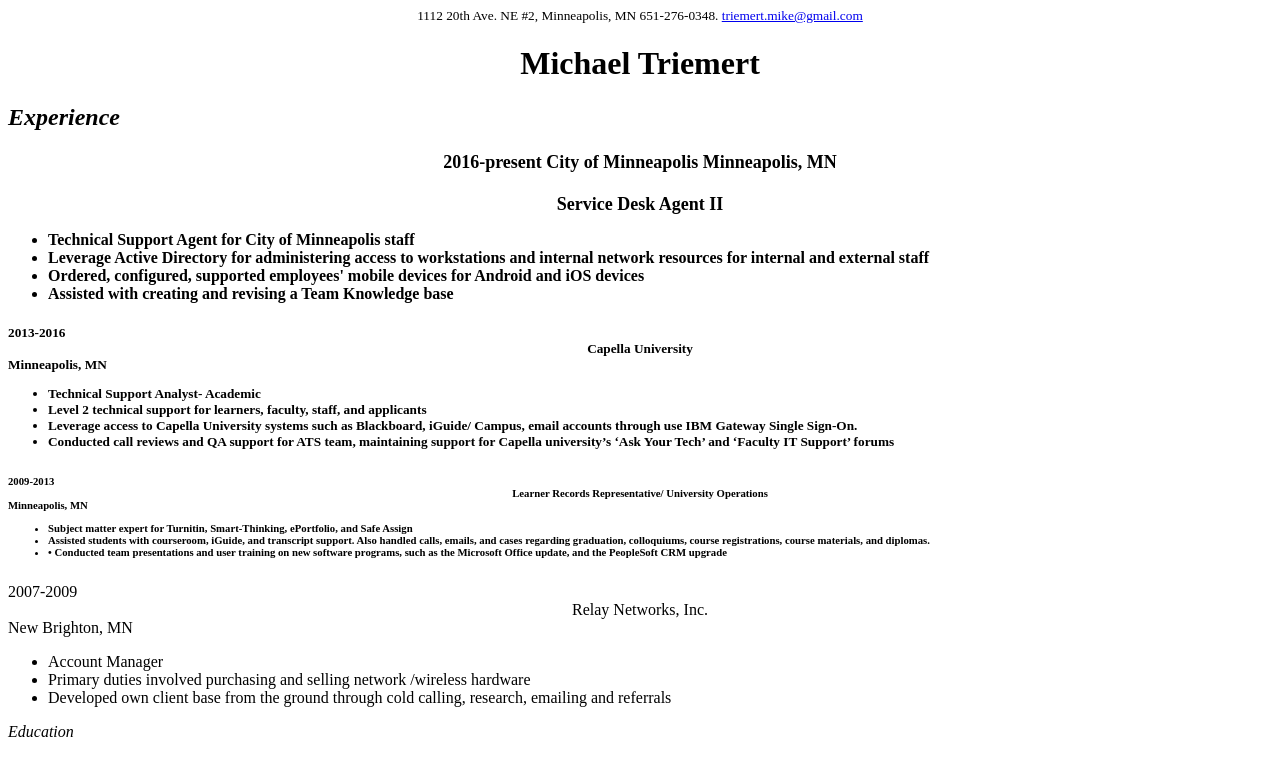
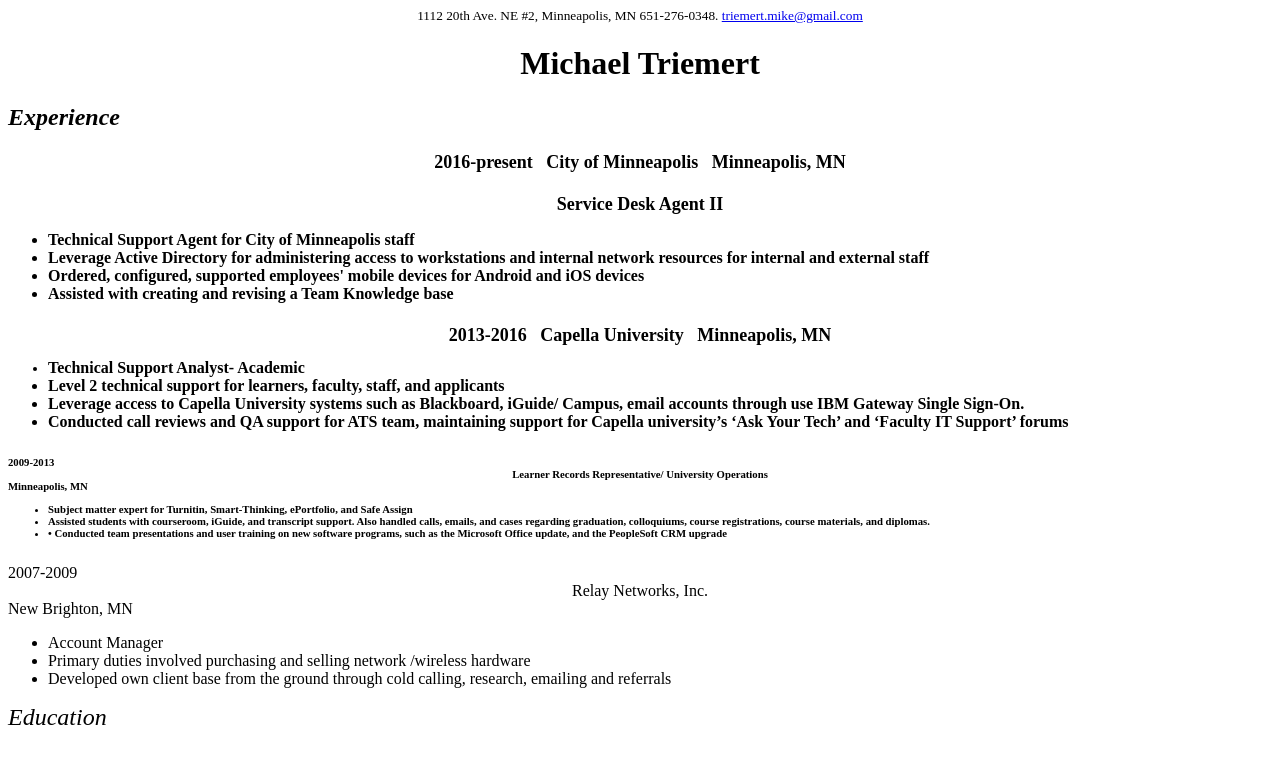
Before and after one commit to mitrieme/mitrieme.github.io, a plain HTML site: page index.html in a window 1280 px wide. Drawn offline with Linux system fonts and the light colour scheme.

Commit message:
Update index.html

```diff
--- a/index.html
+++ b/index.html
@@ -11,20 +11,20 @@
 <small><center>1112 20th Ave. NE #2, Minneapolis, MN 651-276-0348. <a href="mailto:triemert.mike@gmail.com Subject=Resume" target="_top">triemert.mike@gmail.com</center></a></small>
 	<h1><B><center><font size="6">Michael Triemert</center></B></h1></font>
 	<h2><i><left><font size="5">Experience</h2></i></left></font>
-	<h3><center><font size="4">2016-present      City of Minneapolis       Minneapolis, MN</center></h3></font>
+	<h3><center><font size="4">2016-present &nbsp City of Minneapolis &nbsp Minneapolis, MN</center></h3></font>
 	<h4><center><font size="4">Service Desk Agent II</center></font>
-	<ul><li><left>Technical Support Agent for City of Minneapolis staff</li>
+	<ul><li><left><font size="3">Technical Support Agent for City of Minneapolis staff</li>
 	<li>Leverage Active Directory for administering access to workstations and internal network resources for internal and external staff</li>
 	<li>Ordered, configured, supported employees' mobile devices for Android and iOS devices</li>
-	<li>Assisted with creating and revising a Team Knowledge base</li></ul></left></h4>
+		<li>Assisted with creating and revising a Team Knowledge base</li></ul></left></h4></font>
 
-	<h5><left>2013-2016</left><center>Capella University</center><right>Minneapolis, MN</right>
-	<ul><li><left>Technical Support Analyst- Academic</li>
+	<h5><center><font size="4">2013-2016 &nbsp Capella University &nbsp Minneapolis, MN</center> </font>
+	<ul><li><left><font size="3">Technical Support Analyst- Academic</li>
 	<li>Level 2 technical support for learners, faculty, staff, and applicants</li>
 	<li>Leverage access to Capella University systems such as Blackboard, iGuide/ Campus,
 	email accounts through use IBM Gateway Single Sign-On.</li>
 	<li>Conducted call reviews and QA support for ATS team, maintaining support for Capella university’s
-	‘Ask Your Tech’ and ‘Faculty IT Support’ forums</li></ul></left></h5>
+		‘Ask Your Tech’ and ‘Faculty IT Support’ forums</li></ul></left></h5></font>
 
 	<h6><left>2009-2013</left><center>Learner Records Representative/ University Operations</center>
 	<right>Minneapolis, MN</right>
@@ -39,4 +39,4 @@
 	<li>Primary duties involved purchasing and selling network /wireless hardware</li>
 	<li>Developed own client base from the ground through cold calling, research, emailing and referrals</li></ul></left></h7>
 
-	<h8><i><left>Education</h8></i></left>
+<h8><i><left><font size="5">Education</h8></i></left></font>
```
